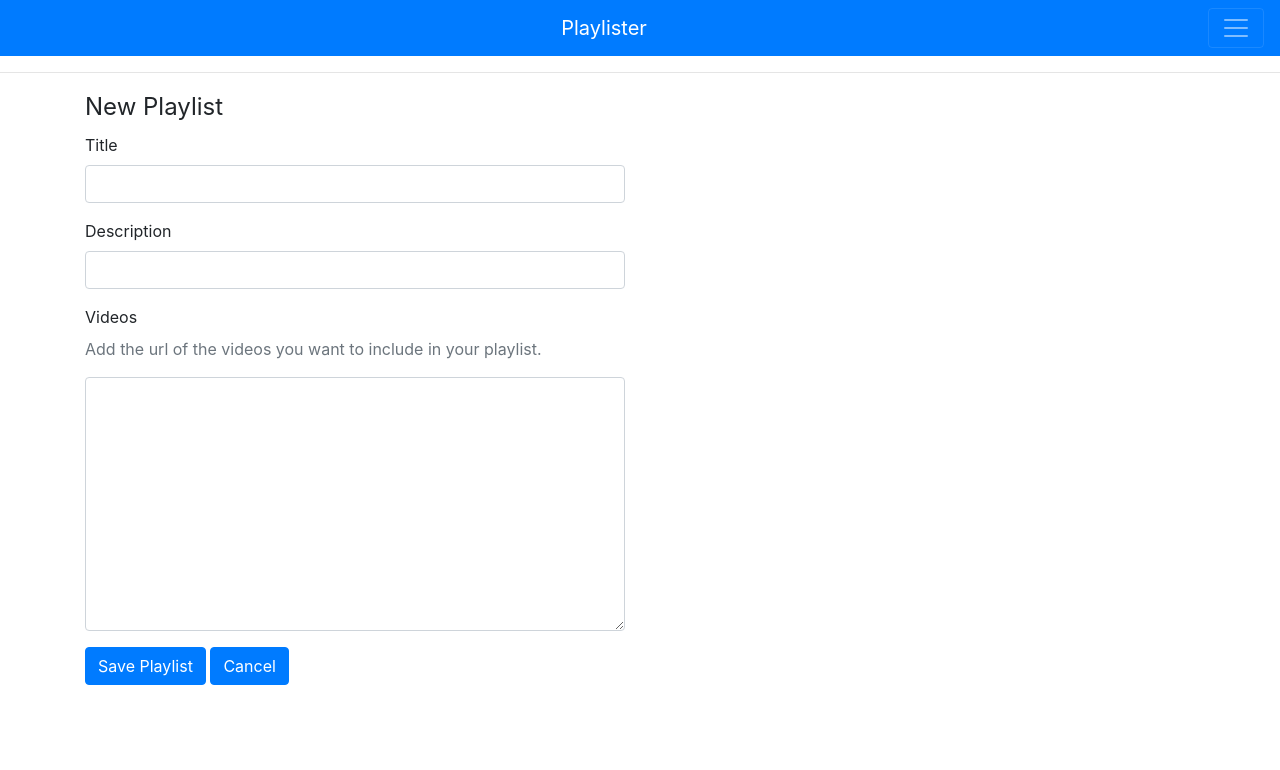
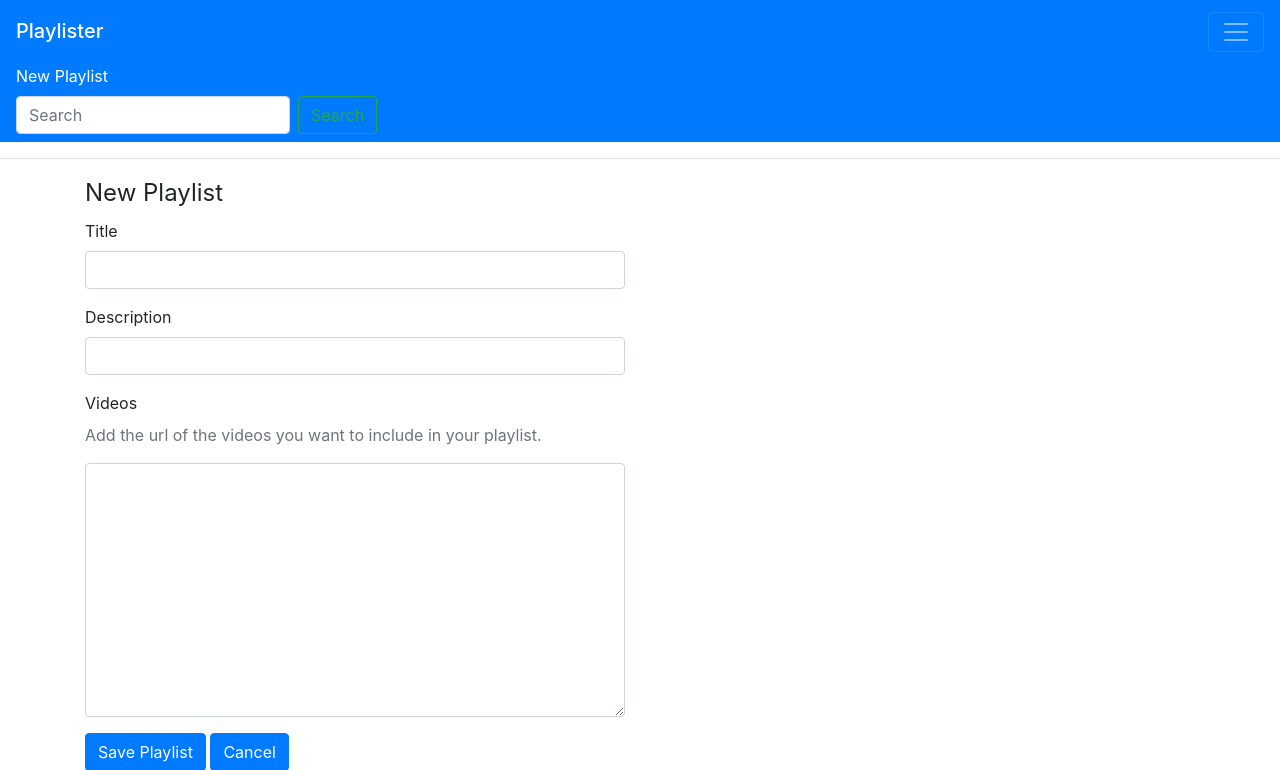
Before and after one commit to prathmesh-jagtap/Flask-Playlister-App, a Flask app: page /playlists/new in a window 1280 px wide, after a click that opens the changed part. Shown: the top 770 px of the page. Run offline with Flask 2, Linux system fonts and the light colour scheme; some libraries are stand-ins or nearby versions.

Commit message:
navbar updated

```diff
--- a/templates/partials/navbar.html
+++ b/templates/partials/navbar.html
@@ -1,12 +1,12 @@
 <!--templates/partials/navbar.html-->
 
 <nav class="navbar navbar-dark bg-primary">
-  <h2></h2><a class="navbar-brand" href="/">Playlister</a></h2>
+  <h2><a class="navbar-brand" href="/">Playlister</a></h2>
   <button class="navbar-toggler" type="button" data-toggle="collapse" data-target="#navbarTogglerDemo02" aria-controls="navbarTogglerDemo02" aria-expanded="false" aria-label="Toggle navigation">
     <span class="navbar-toggler-icon"></span>
   </button>
 
-  <div class="collapse navbar-collapse" id="navbarNavDropdown">
+  <div class="collapse navbar-collapse" id="navbarTogglerDemo02">
     <ul class="navbar-nav mr-auto mt-2 mt-lg-0">
       <li class="nav-item active">
           <a href='/playlists/new' class="nav-link">New Playlist <span class="sr-only">(current)</span></a>
```
